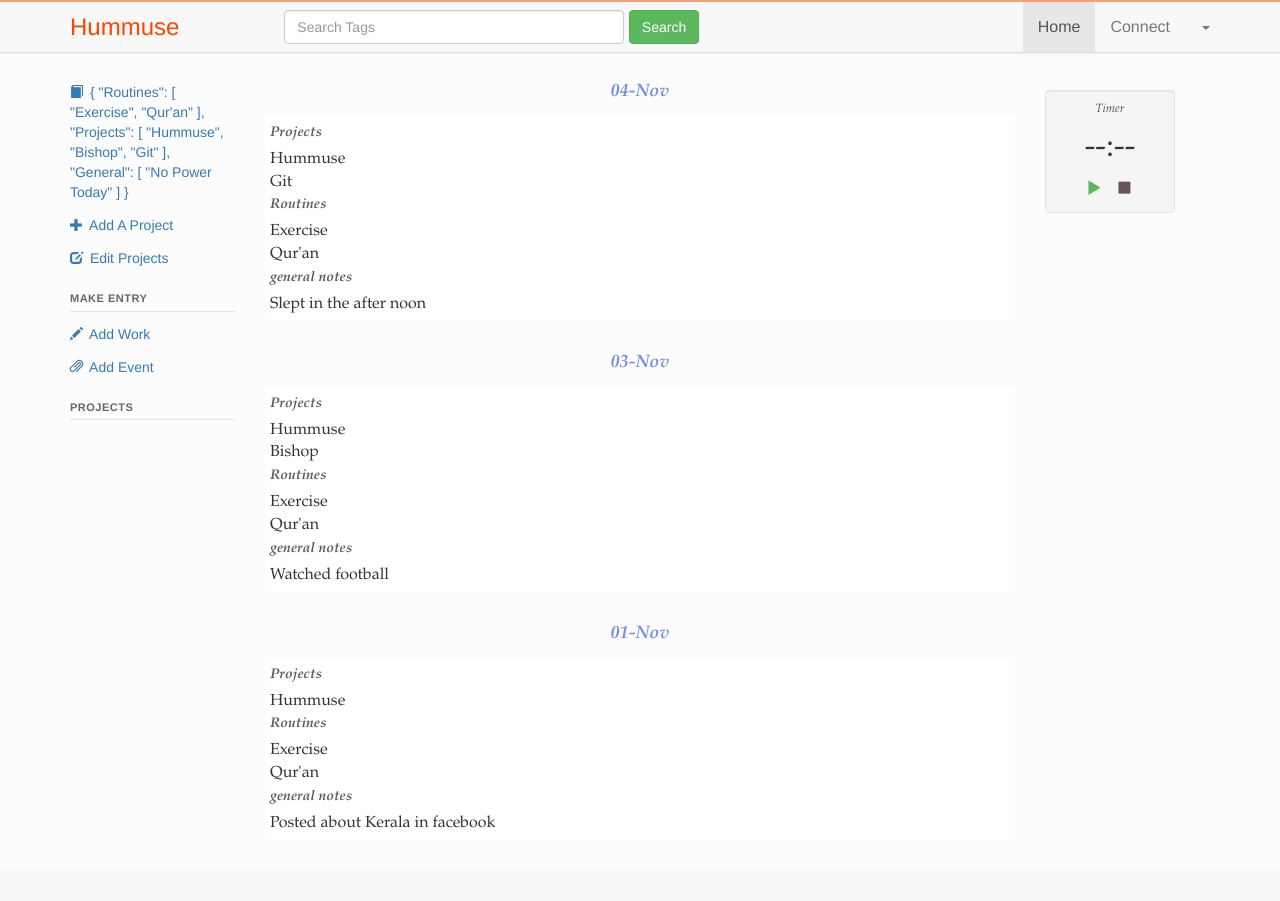
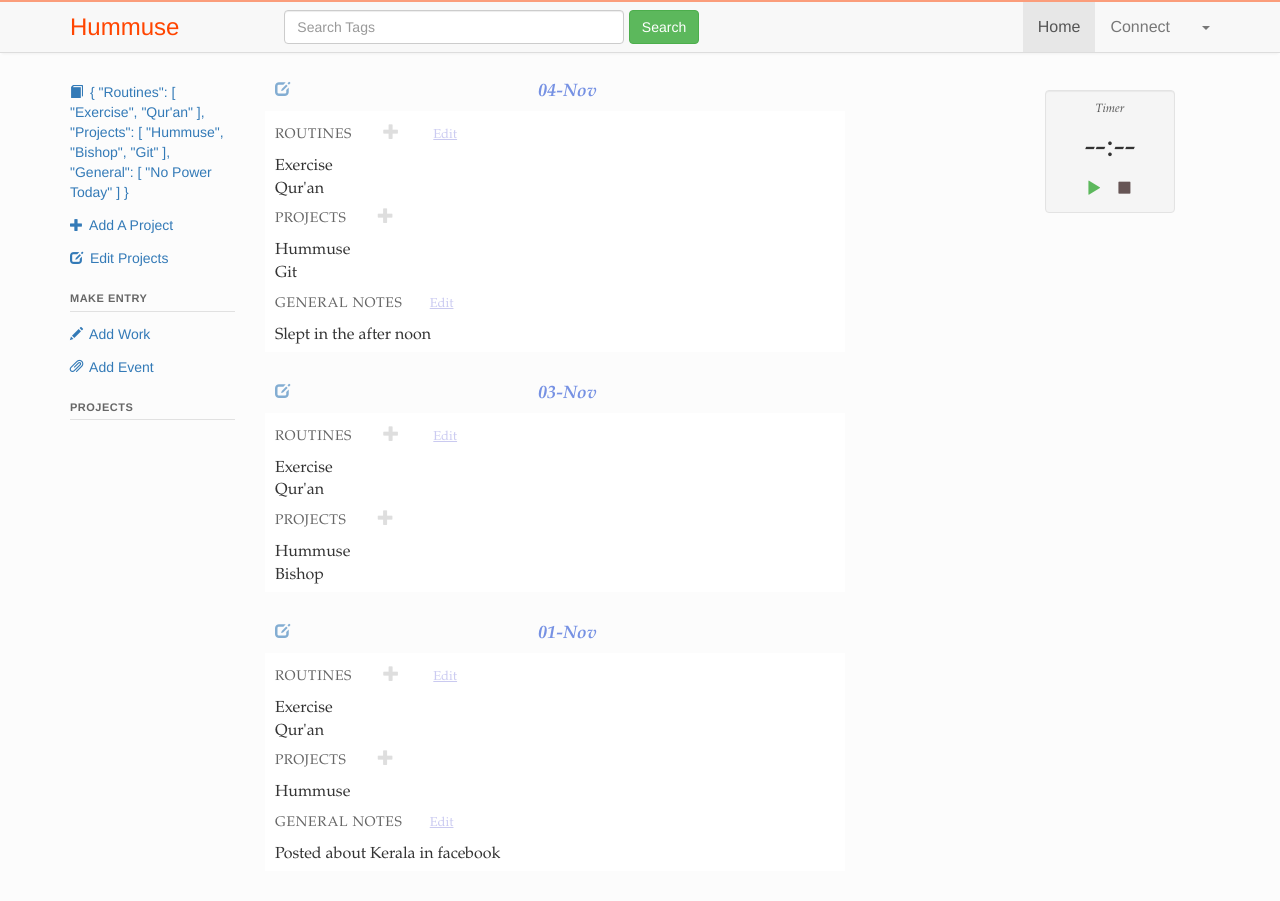
Before and after one commit to bnjasim/angular-hummuse, a Python web app: template templates/home.html in a window 1280 px wide. Before the commit the page ends 828 px from the top, so only its background shows below. Run offline with Jinja, Linux system fonts and the light colour scheme; the template is opened without the code that fills it, so the values that code supplies are empty.

Commit message:
Make work the focus, unfocus of general notes
There is an edit button at the top of each one-day-box, clicking it focus the box
Saving/canceling the notes causes it to unfocus

```diff
--- a/static/css/mainstyle.css
+++ b/static/css/mainstyle.css
@@ -492,7 +492,7 @@
   border-left: 1px solid #fff;
   border-right: 1px solid #fff;
   border-radius: 10px;*/
-  padding: 5px;
+  padding: 5px 10px;
   background-color: white;
 }
 
@@ -548,26 +548,88 @@
   padding-left: 23px;
 }
 
+.one-day-box {
+  width: 100%;
+}
+
+
+@media (min-width: 992px) {
+  .one-day-box {
+    width: 580px;
+  }
+}
 
 .date-box{
   text-align: center;
+  margin-bottom: 5px;
+  margin-top: 10px;
+  color: #57d;
+}
+.date-box .date {
+  display: inline-block;
+  font-size: 18px;
+  opacity: 0.8;
   font-style: italic;
-  opacity: 0.8;
   font-weight: 600;
-  color: #57d;
-  margin-bottom: 10px;
-  margin-top: 10px;
-  font-size: 18px;
+}
+
+.main-edit-one-day {
+  float: left;
+  display: inline-block;
+  padding-left: 10px;
+}
+.main-edit-one-day .glyphicon {
+  font-size: 15px;
+  opacity: 0.6;
+}
+
+.daily-box-header {
+  margin-bottom: 2px;
+  margin-top: 2px;
+}
+.daily-box-header-extras {
+  display: inline-block;
+
+  margin-left: 10px;
+}
+.daily-box-header-extras a {
+  display: inline-block;
+  width: 50px;
+  text-align: center;
+}
+.daily-box-edit {
+  font-family: Helvetica, "Open Sans" Arial, Verdana, sans-serif;
+  font-size: 13px;
+  color: rgba(200,200,240,0.95);
+}
+
+.daily-box-header-extras .glyphicon {
+    color: rgba(200,200,200,0.6);
+    padding: 2px;
+}
+.daily-box-header-extras .glyphicon:hover {
+  color: rgba(200,200,200,1);
 }
 
 .daily-box-title {
+  display: inline-block;
+  font-family: Garamond, "Open Sans" Arial, Verdana, sans-serif;
   font-size: 14px;
-  font-style: italic;
-  margin-bottom: 5px;
-  margin-top: 2px;
-  font-weight: bold;
-  opacity: 0.8;
+  color: #666;
+  text-transform: uppercase;
+  letter-spacing: .7px;
+  line-height: 2.5;
 }
+
+.general-note {
+  width: 100%;
+  height: 75px;
+}
+
+
+
+
+
 
 .daily-box .container-div-for-table{
   margin-top: 6px;
--- a/static/data.json
+++ b/static/data.json
@@ -10,7 +10,7 @@
 	  "routines": [{"name": "Exercise", "done": true}, {"name": "Qur'an", "done": true}],
 	  "projects": [{"name": "Hummuse", "hours": 3, "notes": "Got first testing services right!"},
 					   {"name": "Bishop", "hours": 0.5, "notes": "Decision theory learned" }],
-	  "general": "Watched football"
+	  "general": ""
 	},
 
 	{ "date": "01-Nov",
--- a/static/js/hummuse-data.js
+++ b/static/js/hummuse-data.js
@@ -57,6 +57,7 @@
 	// I transform the successful response, unwrapping the application data
 	// from the API response payload.
 	function handleSuccess( response ) {
+		setProjectsStatus(true);
         return( response.data );
     }
 
--- a/static/js/mainjs.js
+++ b/static/js/mainjs.js
@@ -180,20 +180,52 @@
 	// Init - request for data
 	dataContainerService.makeDataRequest().then(function(response) {
 		vm.data = response;
-		console.log(response)
+		window.data = response;
+		//console.log(response)
 	}, function(error) {
 		console.log(error);
 	})
 
 })
 
+// ng-repeat day in data
 .directive('oneDay', function() {
 	return {
 		restrict: 'E',
 		replace: true,
-		require: '^ngController',
-		scope: {day: '='},
-    	templateUrl: "static/partials/oneday.html"
+		//require: '^ngController',
+		scope: true,
+    	templateUrl: "static/partials/oneday.html",
+    	controller: ['$scope', function($scope) {
+    		$scope.isFocused = false; // the whole one-day focus
+    		$scope.focusBox = function() {
+    			$scope.isFocused = true;
+    		}
+    		//console.log($scope.day.routines.length);
+    		// watching just 'day' doesn't work!
+    		$scope.$watch('day.routines', function() {
+    			//console.log('changed');
+    			$scope.anyRoutinePresent = !!($scope.day.routines.length);
+    		})
+    		$scope.$watch('day.projects', function() {
+    			//console.log('changed');
+    			$scope.anyProjectPresent = !!($scope.day.projects.length);
+    		})
+    		$scope.$watch('day.general', function() {
+    			//console.log('changed');
+    			$scope.generalNotePresent = !!($scope.day.general);	// empty string in note area
+    			$scope.text_area_model = $scope.day.general; // npt required, but maybe
+    		})
+
+    		$scope.saveGeneral = function() {
+    			$scope.day.general = $scope.text_area_model;
+    			$scope.isFocused = false;
+    		}
+    		$scope.cancelGeneral = function() {
+    			//$scope.day.general = $scope.text_area_model;
+    			$scope.isFocused = false;
+    		}
+    	}]
     }
 })
 
--- a/static/partials/oneday.html
+++ b/static/partials/oneday.html
@@ -1,23 +1,53 @@
 <div class='one-day-box'>
-	<div class='date-box'>{{day.date}}</div>
+	<div class='date-box'>
+		<div class="main-edit-one-day">
+			<a ng-click="focusBox()"><div class="glyphicon glyphicon-edit"></div> </a>
+		</div>
+		<div class="date">{{day.date}}</div>
+	</div>
 	<div class='daily-box'>
-		<div class='projects-box'>
-			<div class="daily-box-title">Projects</div>
+
+		<div class='routines-box' ng-hide="!anyRoutinePresent && !isFocused">
+			<div class="daily-box-header">
+				<div class="daily-box-title">Routines</div>
+				<div class="daily-box-header-extras">
+					<a><div class="glyphicon glyphicon-plus"></div></a>
+					<a class="daily-box-edit"><u>Edit</u></a>
+				</div>
+			</div>
+			<div ng-repeat="r in day.routines">
+  				{{r.name}}
+  			</div>
+		</div>
+
+		<div class='projects-box' ng-hide="!anyProjectPresent && !isFocused">
+			<div class="daily-box-header">
+				<div class="daily-box-title">Projects</div>
+				<div class="daily-box-header-extras">
+					<a><div class="glyphicon glyphicon-plus"></div></a>
+				</div>
+			</div>
+
 			<div ng-repeat="p in day.projects">
   				{{p.name}}
   			</div>
 		</div>
 
-		<div class='routines-box'>
-			<div class="daily-box-title">Routines</div>
-			<div ng-repeat="r in day.routines">
-  				{{r.name}}
-  			</div>
-		</div>
+		<div class='general-box' ng-hide="!generalNotePresent && !isFocused">
+			<div class="daily-box-header">
+				<div class="daily-box-title">general notes</div>
+				<div class="daily-box-header-extras" ng-hide="isFocused">
+					<a class="daily-box-edit"><u>Edit</u></a>
+				</div>
+			</div>
 
-		<div class='general-box'>
-			<div class="daily-box-title">general notes</div>
-			{{day.general}}
+			<div ng-show="isFocused">
+				<textarea class="general-note" ng-model="text_area_model"></textarea>
+				<button ng-click="saveGeneral()" type="button" class="btn btn-primary">Save</button>
+				<button ng-click="cancelGeneral()" type="button" class="btn btn-default">Cancel</button>
+			</div>
+
+			<div ng-hide="isFocused">{{day.general}}</div>
 		</div>
 	</div>
 
--- a/templates/home.html
+++ b/templates/home.html
@@ -156,7 +156,7 @@
     chart-click="mctrl.onClick">
   </canvas>     -->
 
-  <one-day ng-repeat="d in mctrl.data.json" day="d">
+  <one-day ng-repeat="day in mctrl.data.json">
   </one-day>
 
 </div>
```
